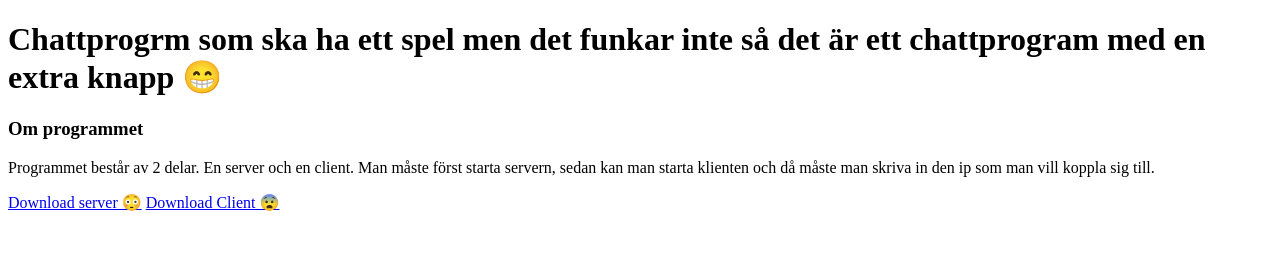
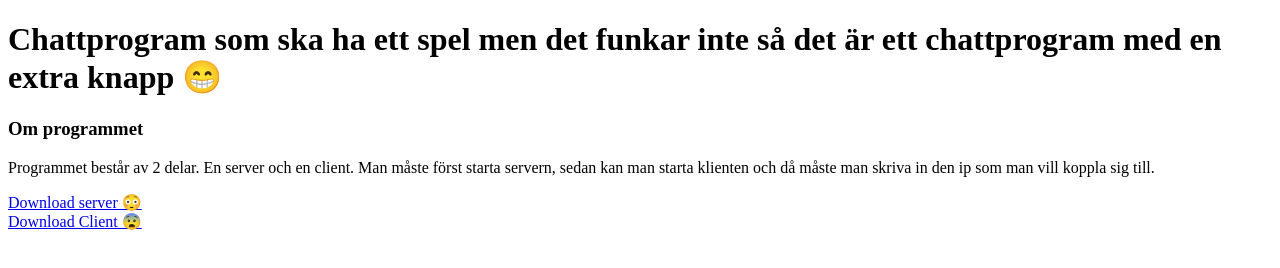
Before and after one commit to Aragorn173/Slutprojekt, a plain HTML site: page docs/index.html in a window 1280 px wide. Drawn offline with Linux system fonts and the light colour scheme.

Commit message:
Artifakter och html sida

```diff
--- a/docs/index.html
+++ b/docs/index.html
@@ -1,14 +1,14 @@
 <!DOCTYPE html>
 
 <body>
-<h1>Chattprogrm som ska ha ett spel men det funkar inte så det är ett chattprogram med en extra knapp 😁</h1>
+<h1>Chattprogram som ska ha ett spel men det funkar inte så det är ett chattprogram med en extra knapp 😁</h1>
 
 <h3>Om programmet</h3>
 <p>Programmet består av 2 delar. En server och en client. Man måste först starta servern, sedan kan man starta klienten
 och då måste man skriva in den ip som man vill koppla sig till.</p>
 
 <a href="docs/Server.jar">Download server 😳</a>
-
+<br>
 <a href="docs/client.jar">Download Client 😨</a>
 
 
```
